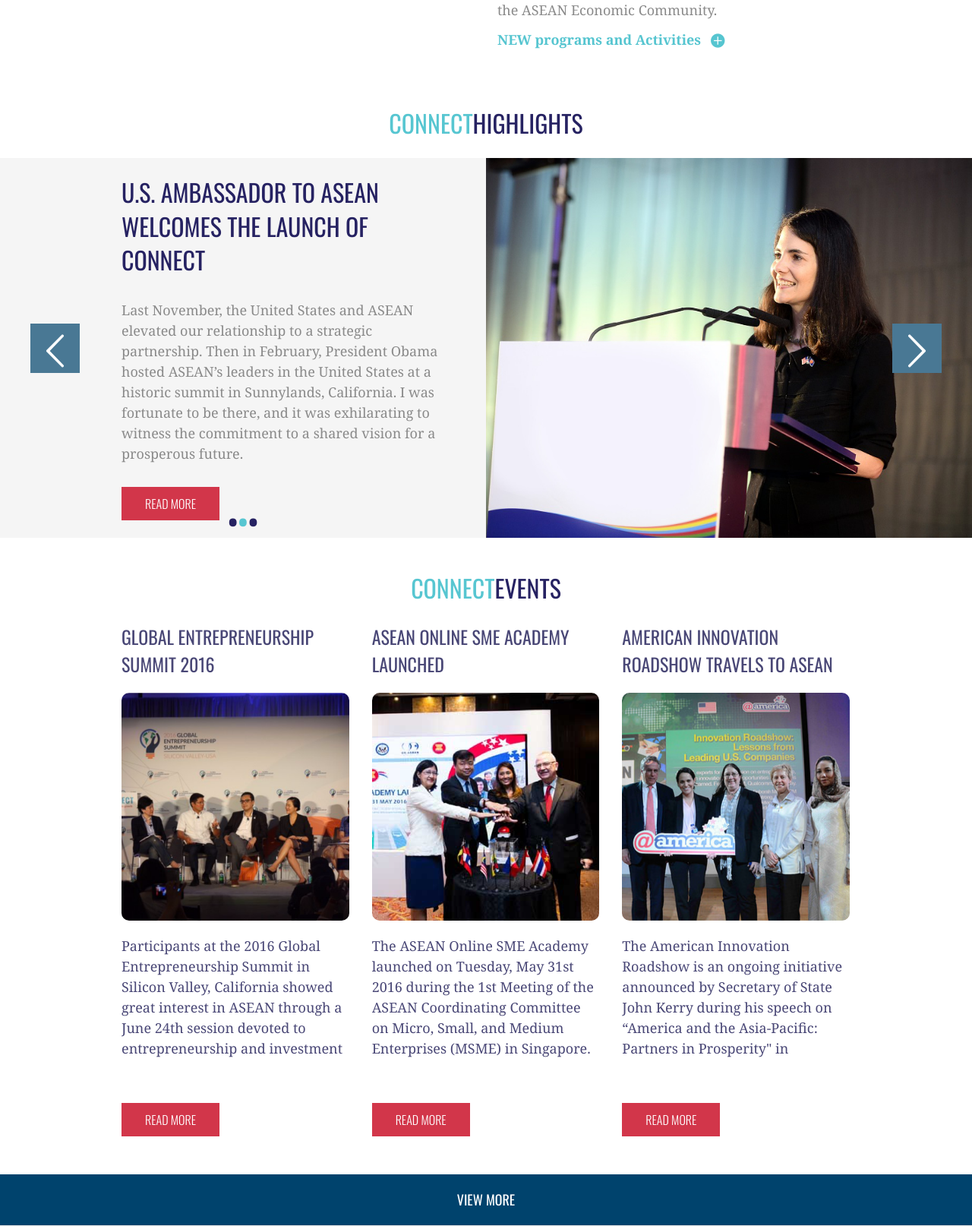
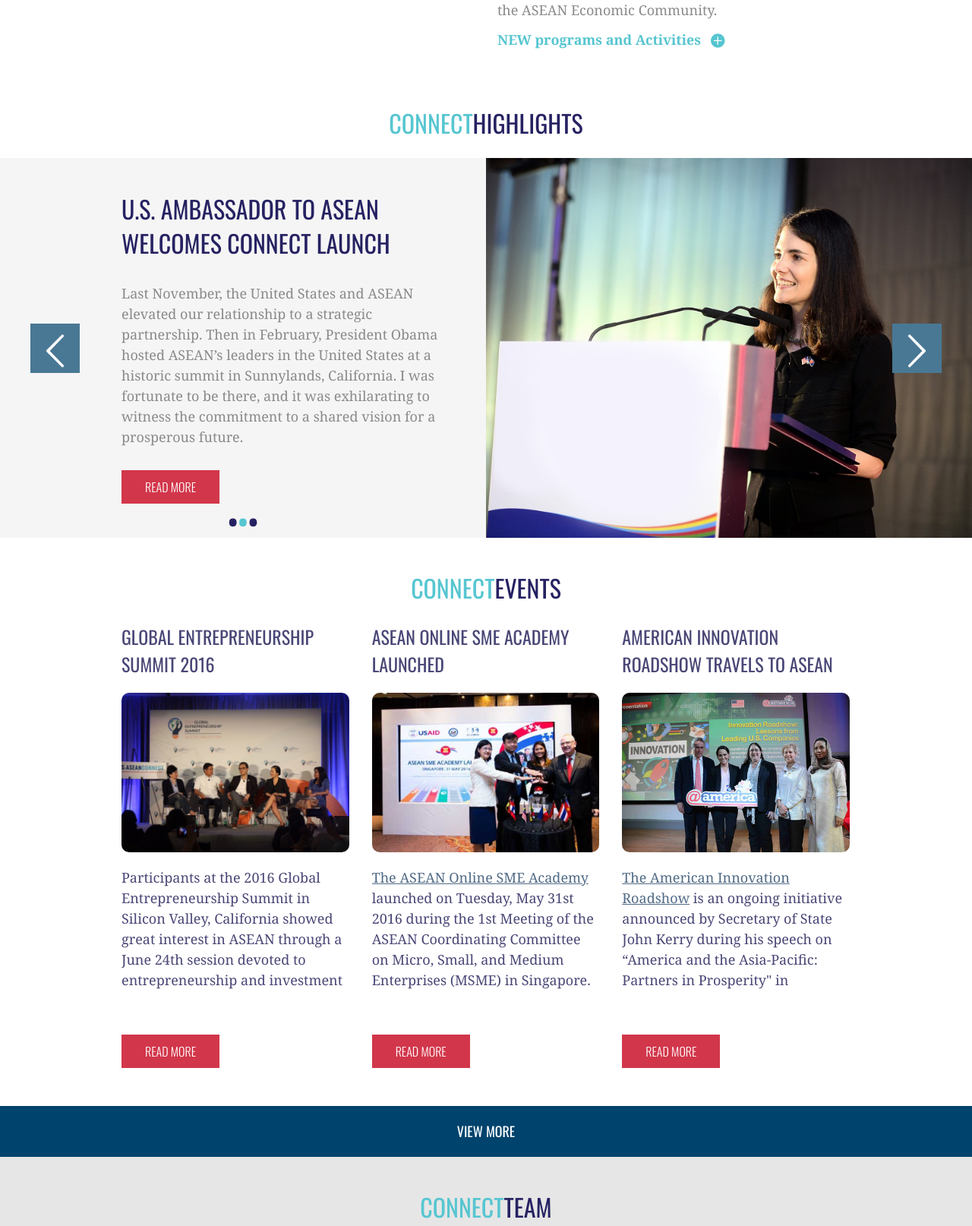
Before and after one commit to SoftwareSeniPT/uschtml, a PHP site: page /usasean-php/ in a window 1280 px wide. Shown: the part 2915-4529 px from the top of the page at 76% size. Run offline with PHP 8.4, Linux system fonts and the light colour scheme; some web fonts are replaced.

Commit message:
change copy

```diff
--- a/connect-partners.html
+++ b/connect-partners.html
@@ -119,6 +119,7 @@
               <a href="https://vn.usembassy.gov/" class="flag" target="_blank">Vietnam</a>
             </span>
           </div>
+          <p class="flag-info">Click the flags to visit the websites of the respective U.S. Embassy</p>
         </div>
       </div>
     </div>
--- a/connect-partners.php
+++ b/connect-partners.php
@@ -52,6 +52,7 @@
               <a href="https://vn.usembassy.gov/" class="flag" target="_blank">Vietnam</a>
             </span>
           </div>
+          <p class="flag-info">Click the flags to visit the websites of the respective U.S. Embassy</p>
         </div>
       </div>
     </div>
--- a/index.php
+++ b/index.php
@@ -59,9 +59,9 @@
     <div class="col-md-4">
       <div class="info-wrapper">
         <img src="./images/01-connect-story-infographic.jpg" alt="">
-        <div class="fancybox-thumb infographic-desc" rel="fancybox-thumb" href="./images/01-connect-story-infographic.jpg">
+        <div class="fancybox-thumb infographic-desc" rel="fancybox-thumb" href="./images/01-connect-story-infographic.jpg" title="Infographic design source: ASEANup (<a href='http://aseanup.com/asean-infographics-population-market-economy' target='_blank'>http://aseanup.com/asean-infographics-population-market-economy/</a>)">
           <h3>Asean Market</h3>
-          <p>Infographic design source: ASEANup (<a href='http://aseanup.com/asean-infographics-population-market-economy' target='_blank'>http://aseanup.com/asean-infographics-population-market-economy/</a>)</p>
+          <p>Infographic</p>
         </div>
       </div>
     </div>
@@ -70,9 +70,9 @@
     <div class="col-md-4">
       <div class="info-wrapper">
         <img src="./images/03-connect-story-infographic.jpg" alt="">
-        <div class="fancybox-thumb infographic-desc" rel="fancybox-thumb" href="./images/03-connect-story-infographic.jpg">
+        <div class="fancybox-thumb infographic-desc" rel="fancybox-thumb" href="./images/03-connect-story-infographic.jpg" title="Infographic source: ASEAN Matters for America by U.S.-ASEAN Business Council, the East-West Center, and ISEAS (<a target='_blank' href='https://www.usasean.org/why-asean/investment'>https://www.usasean.org/why-asean/investment</a>)">
           <h3>US-Asia Direct Investment</h3>
-          <p>Infographic source: ASEAN Matters for America by U.S.-ASEAN Business Council, the East-West Center, and ISEAS (<a target='_blank' href='https://www.usasean.org/why-asean/investment'>https://www.usasean.org/why-asean/investment</a>)</p>
+          <p>Infographic</p>
         </div>
       </div>
     </div>
@@ -81,9 +81,9 @@
     <div class="col-md-4">
       <div class="info-wrapper">
         <img src="./images/02-connect-story-infographic.jpg" alt="">
-        <div class="fancybox-thumb infographic-desc" rel="fancybox-thumb" href="./images/02-connect-story-infographic.jpg">
+        <div class="fancybox-thumb infographic-desc" rel="fancybox-thumb" href="./images/02-connect-story-infographic.jpg" title="Infographic design source: ASEANup (<a href='http://aseanup.com/asean-infographics-population-market-economy' target='_blank'>http://aseanup.com/asean-infographics-population-market-economy/</a>)">
           <h3>Asean Economy</h3>
-          <p>Infographic design source: ASEANup (<a href='http://aseanup.com/asean-infographics-population-market-economy' target='_blank'>http://aseanup.com/asean-infographics-population-market-economy/</a>)</p>
+          <p>Infographic</p>
         </div>
       </div>
     </div>
@@ -105,7 +105,11 @@
             <p>Supports increased commercial engagement between the United States and ASEAN.</p>
             <p class="point-heading">NEW programs and Activities</p>
             <ul>
-                <li>
+              <li>
+                <p>Leverages up to $15.9 million in private capital for microfinance institutions that lend to women and social enterprises to create sustainable livelihoods for women.</p>
+                <p>Coordinating Agency: USAID, in partnership with Australia Department of Foreign Affairs and Trade</p>
+              </li>
+                <!-- <li>
                   <p><strong>Women’s Livelihood Bond Program</strong> - leverages up to $24 million in private capital for microfinance institutions that lend to women and social enterprises to create sustainable livelihoods for women.</p>
                   <p>Coordinating Agency: USAID, in partnership with Australia Department of Foreign Affairs and Trade</p>
                   <p>For more information: <a href="http://www.asiaiix.com/womens-livelihood-bond" target="_blank">http://www.asiaiix.com/womens-livelihood-bond/</a></p>
@@ -117,7 +121,7 @@
                 <li>
                   <p><strong>ASEAN Agribusiness Financing</strong> - leverages up to $30 million in private capital for entrepreneurs to address ASEAN’s most pressing development challenges in agriculture and agricultural innovation.</p>
                   <p>Coordinating Agency: USAID</p>
-                </li>
+                </li> -->
             </ul>
         </div>
       </div>
@@ -132,8 +136,8 @@
             <p class="point-heading">NEW programs and Activities</p>
             <ul>
                 <li>
-                  <p><strong>USAID Clean Power Asia program in ASEAN:</strong> a 5-year, $16 million effort in ASEAN to increase the supply of grid-connected renewable energy.</p>
-                  <p>Coordinating Agencies: USAID, U.S. Dept. of State, OPIC, USTDA</p>
+                  <p><strong>USAID Clean Power Asia:</strong> a 5-year, $16 million effort in ASEAN to increase the supply of grid-connected renewable energy.</p>
+                  <p>Coordinating Agencies: USAID</p>
                 </li>
             </ul>
         </div>
@@ -198,7 +202,7 @@
               <div class="container">
                   <div class="row">
                       <div class="col-md-6 slide-caption">
-                          <h2>U.S. AMBASSADOR TO ASEAN WELCOMES THE LAUNCH OF CONNECT</h2>
+                          <h2>U.S. Ambassador to ASEAN Welcomes Connect Launch</h2>
                           <p>Last November, the United States and ASEAN elevated our relationship to a strategic partnership. Then in February, President Obama hosted ASEAN’s leaders in the United States at a historic summit in Sunnylands, California. I was fortunate to be there, and it was exhilarating to witness the commitment to a shared vision for a prosperous future.</p>
                           <a href="./resources-detail.php" class="read-more">Read More</a>
                       </div>
@@ -211,7 +215,7 @@
               <div class="container">
                   <div class="row">
                       <div class="col-md-6 slide-caption">
-                          <h2>U.S. Continues Support of Entrepreneurship and Sustainable Development through Connect</h2>
+                          <h2>U.S. Continues Support of Sustainable Development and Entrepreneurship through Connect</h2>
                           <p>Between the announcement of U.S.-ASEAN Connect at the U.S.-ASEAN Leaders’ Summit in Sunnylands, California and its official launch at the 4th U.S.-ASEAN Summit in Lao PDR, we’ve been busy.</p>
                           <a href="./resources-detail.php" class="read-more">Read More</a>
                       </div>
@@ -247,7 +251,7 @@
           <h3><a href="./resources-detail.php">Global Entrepreneurship Summit 2016</a></h3>
           <!-- Image -->
           <a href="./resources-detail.php" class="image-wrapper">
-            <div class="image" style="background-image: url(./images/connect-event-1.png)"></div>
+            <div class="image" style="background-image: url(./images/connectatges2.jpg)"></div>
           </a>
           <!-- Excerpt -->
           <div class="excerpt">
@@ -262,11 +266,11 @@
           <h3><a href="./resources-detail.php">ASEAN Online SME Academy Launched</a></h3>
           <!-- Image -->
           <a href="./resources-detail.php" class="image-wrapper">
-            <div class="image" style="background-image: url(./images/Picture1.png)"></div>
+            <div class="image" style="background-image: url(./images/Picture11.png)"></div>
           </a>
           <!-- Excerpt -->
           <div class="excerpt">
-            The ASEAN Online SME Academy launched on Tuesday, May 31st 2016 during the 1st Meeting of the ASEAN Coordinating Committee on Micro, Small, and Medium Enterprises (MSME) in Singapore.
+            <a href="http://www.asean-sme-academy.org/" target="_blank">The ASEAN Online SME Academy</a> launched on Tuesday, May 31st 2016 during the 1st Meeting of the ASEAN Coordinating Committee on Micro, Small, and Medium Enterprises (MSME) in Singapore.
           </div>
           <a href="./resources-detail.php" class="read-more">Read More</a>
         </div>
@@ -277,11 +281,11 @@
           <h3><a href="./resources-detail.php">American Innovation Roadshow Travels to ASEAN</a></h3>
           <!-- Image -->
           <a href="./resources-detail.php" class="image-wrapper">
-            <div class="image" style="background-image: url(./images/event-2.png)"></div>
+            <div class="image" style="background-image: url(./images/Picture3.png)"></div>
           </a>
           <!-- Excerpt -->
           <div class="excerpt">
-            The American Innovation Roadshow is an ongoing initiative announced by Secretary of State John Kerry during his speech on “America and the Asia-Pacific: Partners in Prosperity" in Singapore in August 2015.
+            <a href="http://www.state.gov/s/innovationroadshow/index.htm" target="_blank">The American Innovation Roadshow</a> is an ongoing initiative announced by Secretary of State John Kerry during his speech on “America and the Asia-Pacific: Partners in Prosperity" in Singapore in August 2015.
           </div>
           <a href="./resources-detail.php" class="read-more">Read More</a>
         </div>
--- a/style.css
+++ b/style.css
@@ -699,16 +699,22 @@ body:not(.home) #navbar .menu li:first-child {
     overflow: hidden;
     text-overflow: ellipsis;
 }
+.connect-events .excerpt a {
+  text-decoration: underline;
+}
 .connect-events .row {
     text-align: left;
 }
 .image-wrapper {
-    padding-bottom: 100%;
+    padding-bottom: 70%;
     position: relative;
     border-radius: 10px;
     overflow: hidden;
     margin: 20px 0;
     display: block;
+}
+.connect-events [class^="col-md-"]:last-child .image-wrapper {
+    border: 1px solid #ddd;
 }
 .image-wrapper .image {
     position: absolute;
@@ -970,6 +976,10 @@ body:not(.home) #navbar .menu li:first-child {
     transform: translateY(-50%);
     z-index: 20;
 }
+.flag-info {
+    font-size: 1.4rem;
+    margin: 30px 0;
+}
 .flag-partners .flag-center a {
   position: absolute;
   top: 0;
@@ -1070,16 +1080,18 @@ body:not(.home) #navbar .menu li:first-child {
 }
 .item-btn a {
     display: block;
-    width: 50%;
+    width: 100%;
     float: left;
     color: #fff;
     text-decoration: none;
     font-size: 1.4rem;
     padding: 5px 0;
-}
-.item-btn a:last-child {
     background: #262262;
 }
+.item-btn a:hover {
+    background: #121034;
+}
+
 .resource-item .image-wrapper:hover:before {
     background: #46aab3;
 }
```
Also changed, not shown: connect-resources.html (+22 -25 lines), connect-resources.php (+22 -25 lines), index.html (+21 -17 lines), images/01-connect-story-infographic.old.jpg (deleted), images/02-connect-story-infographic.old.jpg (deleted), images/03-connect-story-infographic.old.jpg (deleted), images/Picture1.png (deleted), images/Picture11.png (added), images/Picture3.png (added), images/Picture4.png, images/connect-event-1.png (deleted), images/connectatges2.jpg (added), images/event-1.png (deleted), images/event-2.png (deleted), 2 other files.
